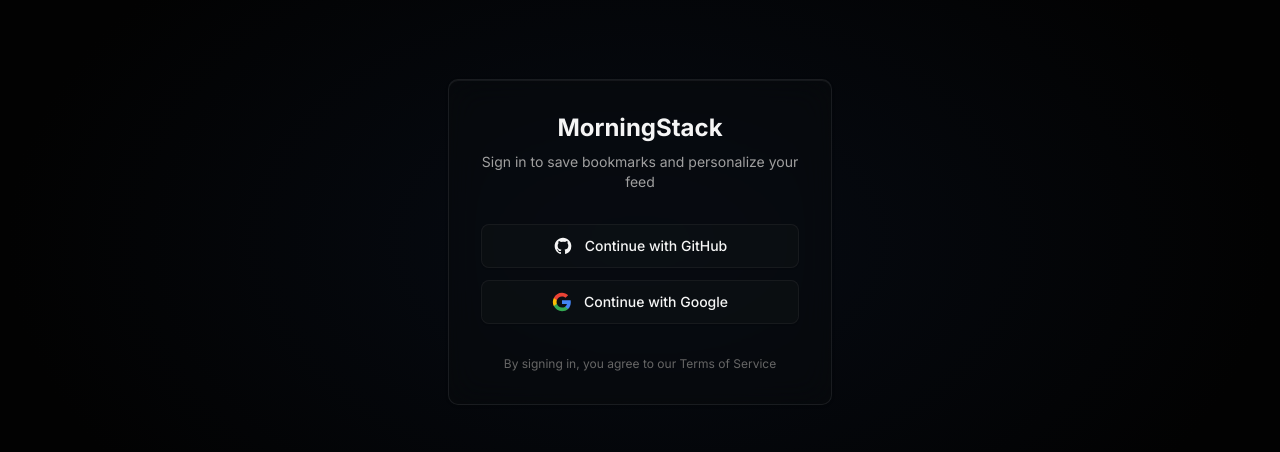
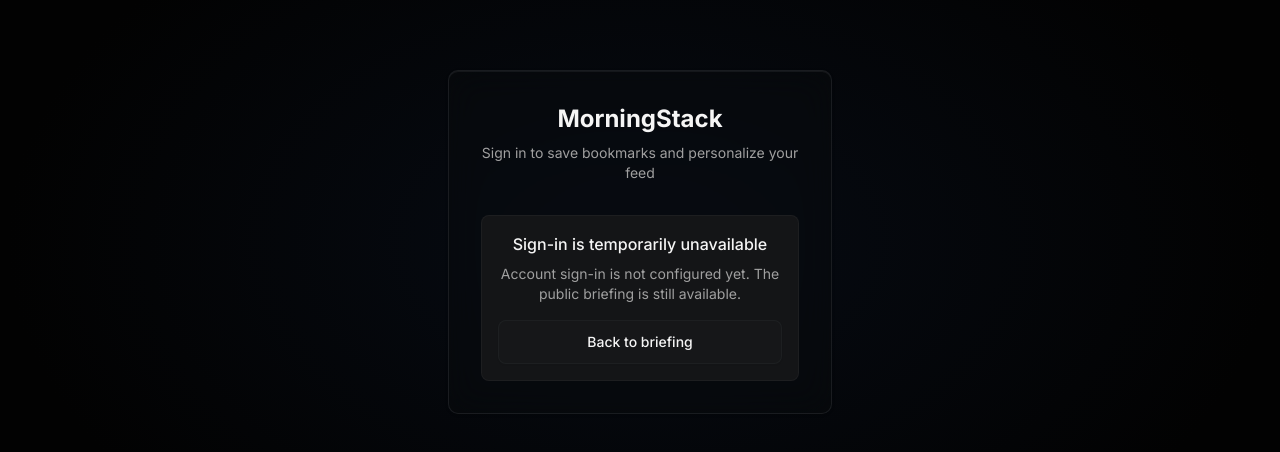
Before and after one commit to laststance/morning-stack, a Next.js app: page /login in a window 1280 px wide. Shown: the part 244-696 px from the top of the page. Built offline with nearby package versions, Linux system fonts and the light colour scheme; no server answers.

Commit message:
fix: handle unavailable auth providers

```diff
--- a/src/app/login/page.tsx
+++ b/src/app/login/page.tsx
@@ -1,5 +1,12 @@
-import { auth, signIn } from "@/lib/auth";
+import Link from "next/link";
 import { redirect } from "next/navigation";
+
+import {
+  auth,
+  authProviderAvailability,
+  hasAuthProvider,
+  signIn,
+} from "@/lib/auth";
 import { Button } from "@/components/ui/button";
 
 /**
@@ -31,7 +38,9 @@ export default async function LoginPage({
           </p>
         </div>
 
+        {hasAuthProvider ? (
           <div className="space-y-3">
+            {authProviderAvailability.github && (
               <form
                 action={async () => {
                   "use server";
@@ -48,7 +57,9 @@ export default async function LoginPage({
                   Continue with GitHub
                 </Button>
               </form>
+            )}
 
+            {authProviderAvailability.google && (
               <form
                 action={async () => {
                   "use server";
@@ -65,11 +76,36 @@ export default async function LoginPage({
                   Continue with Google
                 </Button>
               </form>
+            )}
           </div>
+        ) : (
+          <div
+            className="rounded-md border border-ms-border bg-ms-bg-tertiary p-4 text-center"
+            role="status"
+          >
+            <p className="font-medium text-ms-text-primary">
+              Sign-in is temporarily unavailable
+            </p>
+            <p className="mt-2 text-sm text-ms-text-secondary">
+              Account sign-in is not configured yet. The public briefing is
+              still available.
+            </p>
+            <Button
+              asChild
+              variant="outline"
+              size="lg"
+              className="mt-4 w-full cursor-pointer border-ms-border bg-ms-bg-secondary text-ms-text-primary hover:bg-ms-bg-primary"
+            >
+              <Link href="/">Back to briefing</Link>
+            </Button>
+          </div>
+        )}
 
+        {hasAuthProvider && (
           <p className="text-center text-xs text-ms-text-muted">
             By signing in, you agree to our Terms of Service
           </p>
+        )}
       </div>
     </div>
   );
--- a/src/lib/auth.ts
+++ b/src/lib/auth.ts
@@ -4,6 +4,19 @@ import Google from "next-auth/providers/google";
 import { DrizzleAdapter } from "@auth/drizzle-adapter";
 import { db } from "@/lib/db";
 import { users, accounts, sessions, verificationTokens } from "@/lib/db/schema";
+
+export const authProviderAvailability = {
+  github: Boolean(process.env.AUTH_GITHUB_ID && process.env.AUTH_GITHUB_SECRET),
+  google: Boolean(process.env.AUTH_GOOGLE_ID && process.env.AUTH_GOOGLE_SECRET),
+};
+
+export const hasAuthProvider =
+  authProviderAvailability.github || authProviderAvailability.google;
+
+const providers = [
+  ...(authProviderAvailability.github ? [GitHub] : []),
+  ...(authProviderAvailability.google ? [Google] : []),
+];
 
 /**
  * Auth.js v5 configuration with Google and GitHub OAuth providers.
@@ -21,7 +34,7 @@ export const { handlers, auth, signIn, signOut } = NextAuth({
     sessionsTable: sessions,
     verificationTokensTable: verificationTokens,
   }),
-  providers: [GitHub, Google],
+  providers,
   pages: {
     signIn: "/login",
   },
```
Also changed, not shown: 1 other file (tests, documents, lock files or other folders). Lines whose indentation alone changed are shown as unchanged.
